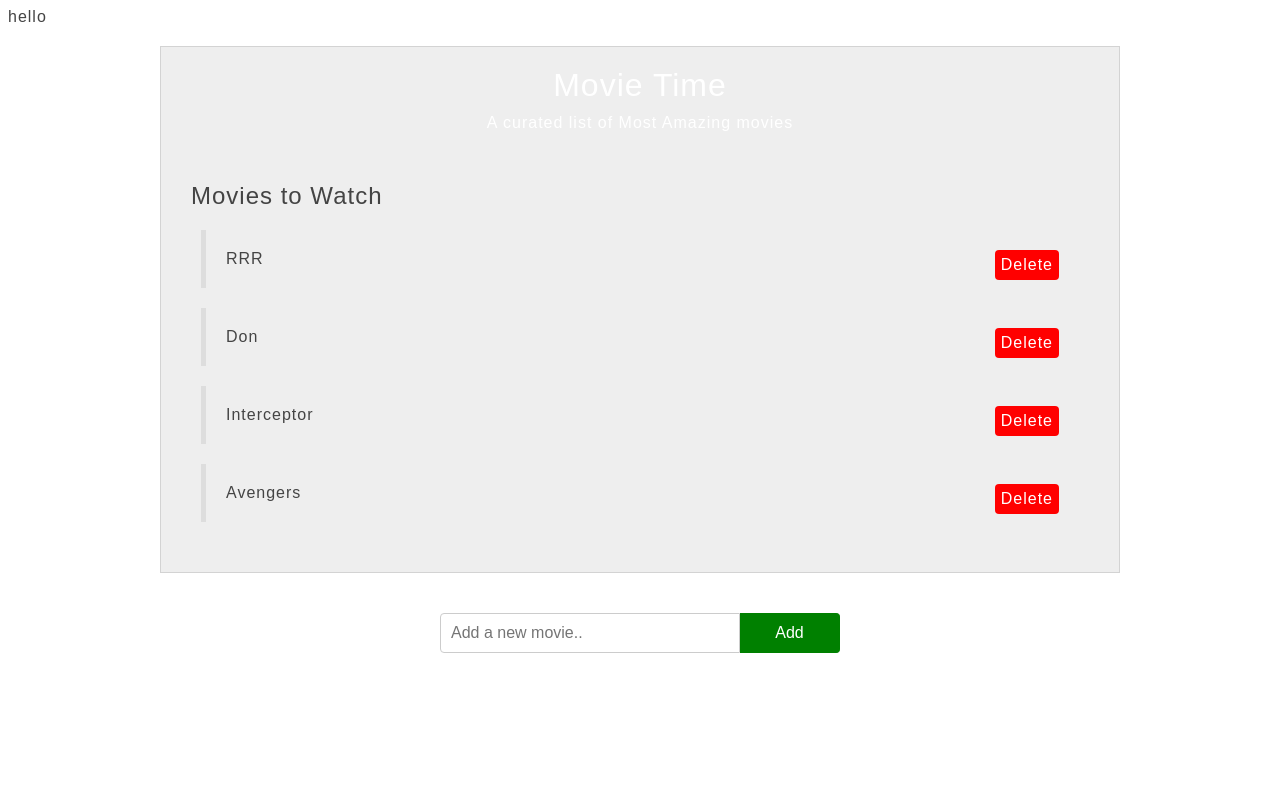
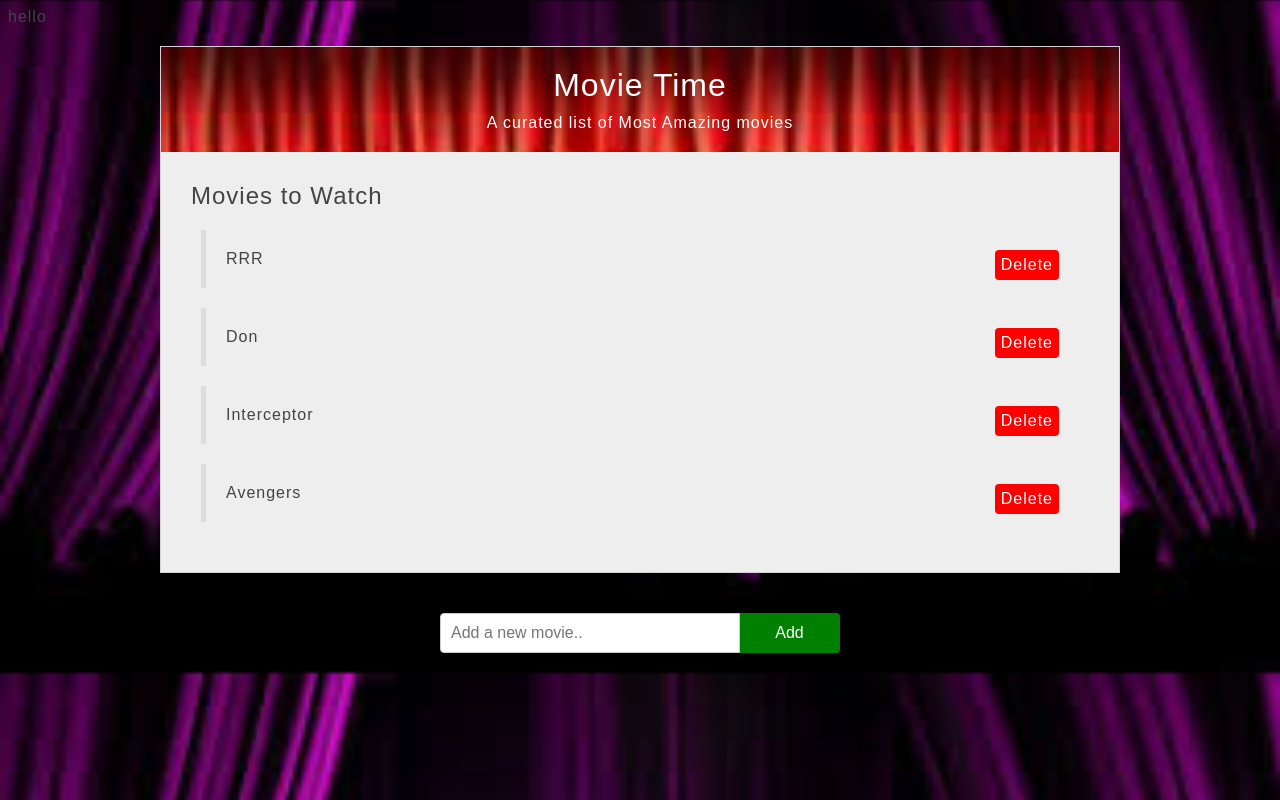
Before and after one commit to prashanth-Mogili/JavaScript_Prj1, a plain HTML site: page Index.html in a window 1280 px wide. Drawn offline with Linux system fonts and the light colour scheme.

Commit message:
Add files via upload

```diff
--- a/Style.css
+++ b/Style.css
@@ -1,5 +1,5 @@
 body{
-    background-image: url("Images/bg1.jfif");
+    background-image: url("bg1.jfif");
     background-size: 100%;
     font-family: sans-serif;
     color: #444;
@@ -24,7 +24,7 @@ h1,h2{
 }
 
 #page-banner{
-    background-image: url("images/image1.jfif");
+    background-image: url("image1.jfif");
     background-size: 100%;
     align-items: center;
     padding: 10px 0;
```
Also changed, not shown: bg1.jfif (added), image1.jfif (added).
